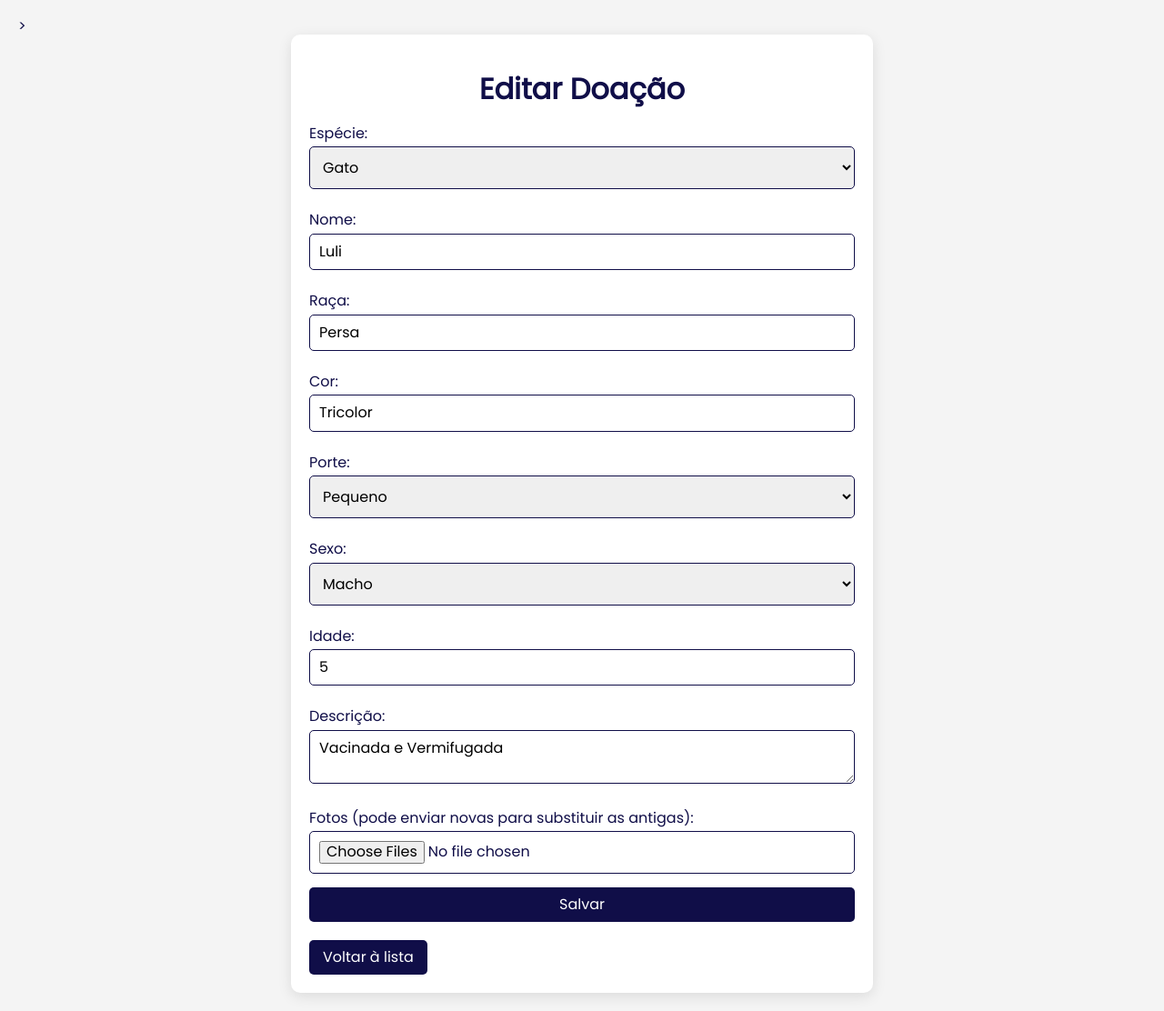
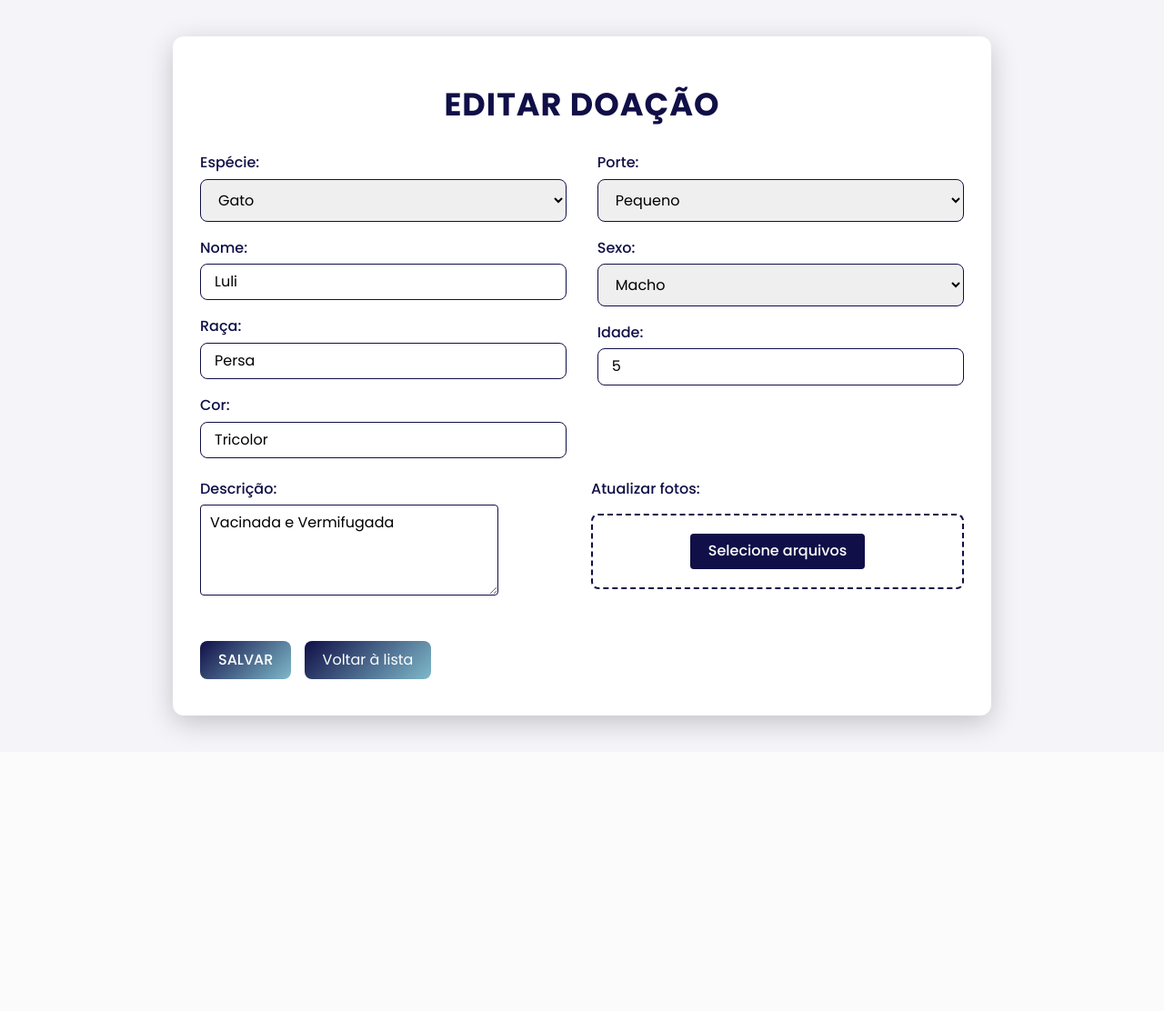
Before and after one commit to angelluzk/adotepet-projetotcc, a PHP site: page /adotepet-projetotcc/crud/public/editar_doacao.php?id=23 in a window 1280 px wide. Shown: the whole page at 91% size. After the commit the page ends 812 px from the top, so only its background shows below. Run offline with PHP 8.4, Linux system fonts and the light colour scheme; data comes from the database, SQL or seed files in the repository.

Commit message:
Commit: Atualiza estilos do painel administrativo

```diff
--- a/crud/public/editar_doacao.php
+++ b/crud/public/editar_doacao.php
@@ -39,97 +39,19 @@ if ($_SERVER['REQUEST_METHOD'] == 'POST') {
 <head>
     <meta charset="UTF-8">
     <meta name="viewport" content="width=device-width, initial-scale=1.0">
-    <title>Editar Doação</title>
-    >
+    <title>Adote Pet - Editar Doação</title>
     <link rel="icon" href="../../img/favicon.png" type="image/x-icon">
-
     <link rel="stylesheet" href="https://cdnjs.cloudflare.com/ajax/libs/normalize/8.0.1/normalize.min.css">
-
     <link href="https://fonts.googleapis.com/css2?family=Poppins&display=swap" rel="stylesheet">
-
     <link rel="stylesheet" href="https://cdnjs.cloudflare.com/ajax/libs/font-awesome/6.5.0/css/all.min.css">
-    <style>
-        body {
-            font-family: "Poppins", sans-serif;
-            background-color: #f4f4f4;
-            color: #100e48;
-            margin: 0;
-            padding: 20px;
-        }
-
-        .container {
-            background-color: #fff;
-            border-radius: 10px;
-            box-shadow: 0 4px 15px rgba(0, 0, 0, 0.1);
-            padding: 20px;
-            max-width: 600px;
-            margin: auto;
-        }
-
-        h1 {
-            text-align: center;
-            color: #100e48;
-        }
-
-        label {
-            display: block;
-            margin: 10px 0 5px;
-        }
-
-        input,
-        select,
-        textarea {
-            width: 100%;
-            padding: 10px;
-            border: 1px solid #100e48;
-            border-radius: 5px;
-            margin-bottom: 15px;
-            font-size: 16px;
-            box-sizing: border-box;
-        }
-
-        button {
-            background-color: #100e48;
-            color: #fff;
-            border: none;
-            border-radius: 5px;
-            padding: 10px 15px;
-            cursor: pointer;
-            font-size: 16px;
-            width: 100%;
-        }
-
-        button:hover {
-            background-color: #7fb9ca;
-        }
-
-        .error {
-            color: red;
-            text-align: center;
-            margin-bottom: 15px;
-        }
-
-        a {
-            display: inline-block;
-            background-color: #100e48;
-            color: #fff;
-            padding: 10px 15px;
-            border-radius: 5px;
-            text-decoration: none;
-            margin-top: 20px;
-            text-align: center;
-        }
-
-        a:hover {
-            background-color: #7fb9ca;
-        }
-    </style>
+    <link rel="stylesheet" href="../../css/editar_doacao.css">
 </head>
 
 <body>
     <div class="container">
         <h1>Editar Doação</h1>
         <form action="" method="POST" enctype="multipart/form-data">
+            <div class="form-group left">
                 <label for="especie">Espécie:</label>
                 <select name="especie" id="especie" required>
                     <option value="1" <?php echo isset($doacao['especie_id']) && $doacao['especie_id'] == 1 ? 'selected' : ''; ?>>Cachorro</option>
@@ -144,7 +66,9 @@ if ($_SERVER['REQUEST_METHOD'] == 'POST') {
 
                 <label for="cor">Cor:</label>
                 <input type="text" name="cor" value="<?php echo htmlspecialchars($doacao['cor']); ?>" required>
+            </div>
 
+            <div class="form-group right">
                 <label for="porte">Porte:</label>
                 <select name="porte" id="porte" required>
                     <option value="Pequeno" <?php echo isset($doacao['porte']) && $doacao['porte'] == 'Pequeno' ? 'selected' : ''; ?>>Pequeno</option>
@@ -160,15 +84,28 @@ if ($_SERVER['REQUEST_METHOD'] == 'POST') {
 
                 <label for="idade">Idade:</label>
                 <input type="number" name="idade" value="<?php echo htmlspecialchars($doacao['idade']); ?>" required>
+            </div>
 
+            <div class="form-group full-width flex-container">
+                <div class="form-left">
                     <label for="descricao">Descrição:</label>
                     <textarea name="descricao" required><?php echo htmlspecialchars($doacao['descricao']); ?></textarea>
+                </div>
 
-            <label for="foto">Fotos (pode enviar novas para substituir as antigas):</label>
-            <input type="file" name="foto[]" multiple>
+                <div class="form-right">
+                    <label for="foto">Atualizar fotos:</label>
+                    <div class="file-upload">
+                        <input type="file" name="foto[]" id="foto" multiple>
+                        <span class="file-upload-label" onclick="document.getElementById('foto').click()">Selecione
+                            arquivos</span>
+                    </div>
+                </div>
+            </div>
 
+            <div class="form-group full-width">
                 <button type="submit">Salvar</button>
                 <a href="../../crud/views/painel_admin.php">Voltar à lista</a>
+            </div>
         </form>
     </div>
 </body>
--- /dev/null
+++ b/css/editar_doacao.css
@@ -0,0 +1,266 @@
+/* Importação da fonte */
+@import url('https://fonts.googleapis.com/css2?family=Poppins:wght@300;400;500;600;700&display=swap');
+
+* {
+    margin: 0;
+    padding: 0;
+    box-sizing: border-box;
+    font-family: "Poppins", sans-serif;
+}
+
+body {
+    font-family: "Poppins", sans-serif;
+    background-color: #f4f4f9;
+    color: #100f47;
+    margin: 0;
+    display: flex;
+    justify-content: center;
+    align-items: center;
+    min-height: 100vh;
+    padding: 20px;
+}
+
+.container {
+    background-color: #ffffff;
+    padding: 30px;
+    border-radius: 12px;
+    box-shadow: 0 8px 30px rgba(0, 0, 0, 0.2);
+    max-width: 900px;
+    width: 100%;
+    margin: 20px auto;
+    overflow: hidden;
+    animation: fadeIn 1s ease-in-out;
+    box-sizing: border-box;
+    word-wrap: break-word;
+}
+
+@keyframes fadeIn {
+    from {
+        opacity: 0;
+        transform: translateY(-20px);
+    }
+
+    to {
+        opacity: 1;
+        transform: translateY(0);
+    }
+}
+
+h1 {
+    color: #100f47;
+    width: 100%;
+    padding: 15px;
+    text-align: center;
+    font-size: 35px;
+    letter-spacing: 1px;
+    text-transform: uppercase;
+    margin-bottom: 20px;
+    margin-top: 10px;
+}
+
+form {
+    display: flex;
+    flex-wrap: wrap;
+    gap: 5px;
+    justify-content: space-between;
+}
+
+.form-group {
+    gap: 5px;
+    width: 48%;
+}
+
+.flex-container {
+    display: flex;
+    justify-content: space-between;
+    gap: 20px;
+}
+
+.form-left,
+.form-right {
+    flex: 1;
+    min-width: 280px;
+}
+
+label {
+    font-weight: 500;
+    margin-bottom: 8px;
+    display: block;
+    color: #100f47;
+}
+
+input,
+select,
+textarea {
+    width: 100%;
+    padding: 10px 15px;
+    border: 1px solid #100f47;
+    border-radius: 8px;
+    font-size: 16px;
+    margin-bottom: 20px;
+    transition: box-shadow 0.3s ease;
+}
+
+input:focus,
+select:focus,
+textarea:focus {
+    box-shadow: 0 0 5px rgba(16, 15, 71, 0.3);
+}
+
+textarea {
+    resize: vertical;
+    min-height: 80px;
+}
+
+.file-upload {
+    position: relative;
+    display: inline-block;
+    flex-direction: column;
+    align-items: center;
+    justify-content: center;
+    border: 2px dashed #100f47;
+    border-radius: 8px;
+    padding: 20px;
+    text-align: center;
+    cursor: pointer;
+    transition: background-color 0.3s ease, border-color 0.3s ease;
+    margin-top: 10px;
+    width: 100%;
+}
+
+.file-upload-label {
+    display: inline-block;
+    padding: 10px 20px;
+    color: #ffffff;
+    background-color: #100f47;
+    border-radius: 4px;
+    cursor: pointer;
+    text-align: center;
+}
+
+.file-upload:hover {
+    background-color: rgba(16, 15, 71, 0.05);
+    border-color: #7fb9ca;
+}
+
+.file-upload input[type="file"] {
+    display: none;
+}
+
+.file-upload span {
+    font-size: 16px;
+    color: #ffffff;
+    font-weight: 500;
+}
+
+.form-group.full-width {
+    width: 100%;
+    margin-bottom: 10px;
+}
+
+.form-group.full-width label {
+    display: block;
+    margin-bottom: 8px;
+}
+
+.form-group.full-width textarea {
+    width: 80%;
+    height: 100px;
+    padding: 10px;
+    border: 1px solid #100f47;
+    border-radius: 4px;
+}
+
+.form-group.full-width button,
+.form-group.full-width a {
+    width: auto;
+    padding: 12px 20px;
+    margin-top: 10px;
+    text-align: center;
+    display: inline-block;
+}
+
+.form-group.full-width a {
+    margin-left: 10px;
+    background-color: #ccc;
+    color: #ffffff;
+}
+
+button {
+    background: linear-gradient(135deg, #100f47, #7fb9ca);
+    color: #ffffff;
+    border: none;
+    border-radius: 8px;
+    padding: 12px 20px;
+    font-size: 16px;
+    font-weight: 500;
+    cursor: pointer;
+    text-transform: uppercase;
+    transition: transform 0.3s ease, box-shadow 0.3s ease;
+    width: auto;
+    margin: 0 auto;
+    display: block;
+}
+
+button:hover {
+    transform: translateY(-3px) scale(1.02);
+    box-shadow: 0 4px 15px rgba(0, 0, 0, 0.3);
+}
+
+a {
+    display: inline-block;
+    text-align: center;
+    background: linear-gradient(135deg, #100f47, #7fb9ca);
+    color: #ffffff;
+    padding: 12px 20px;
+    border-radius: 8px;
+    text-decoration: none;
+    margin-top: 20px;
+    font-size: 16px;
+    transition: transform 0.3s ease, box-shadow 0.3s ease;
+    width: auto;
+}
+
+a:hover {
+    transform: translateY(-3px) scale(1.05);
+    box-shadow: 0 4px 15px rgba(0, 0, 0, 0.3);
+}
+
+/* Ajustes responsivos */
+@media (max-width: 768px) {
+    form {
+        flex-direction: column;
+    }
+
+    .form-left,
+    .form-right {
+        min-width: 100%;
+    }
+
+    .file-upload {
+        width: 100%;
+    }
+
+    .form-group.full-width textarea {
+        width: 100%;
+    }
+}
+
+@media (max-width: 480px) {
+    .container {
+        padding: 15px;
+    }
+
+    h1 {
+        font-size: 1.8rem;
+    }
+
+    p {
+        font-size: 14px;
+    }
+
+    .btn-group a {
+        padding: 10px 15px;
+        font-size: 14px;
+    }
+}
```
Also changed, not shown: crud/public/editar_usuario.php (+75 -123 lines), css/editar_usuario.css (added, +155 -0 lines). Lines whose indentation alone changed are shown as unchanged.
